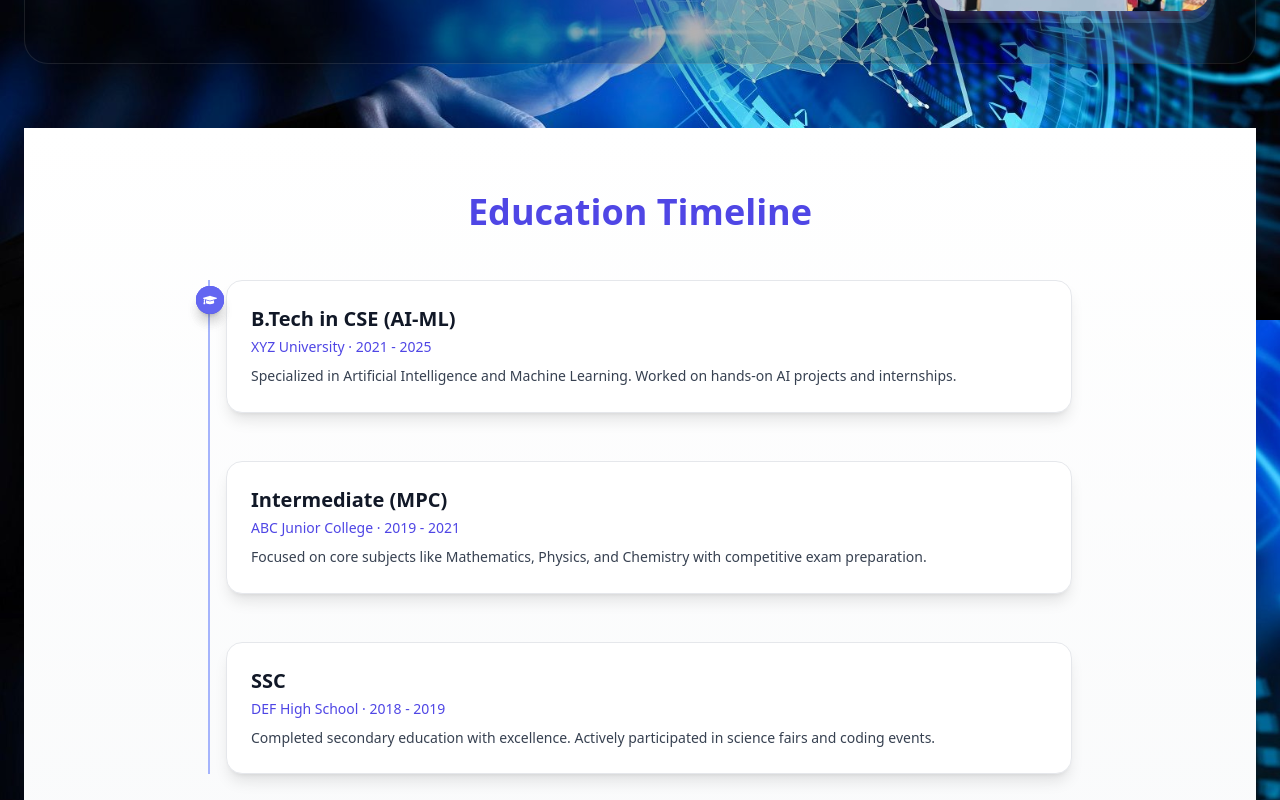
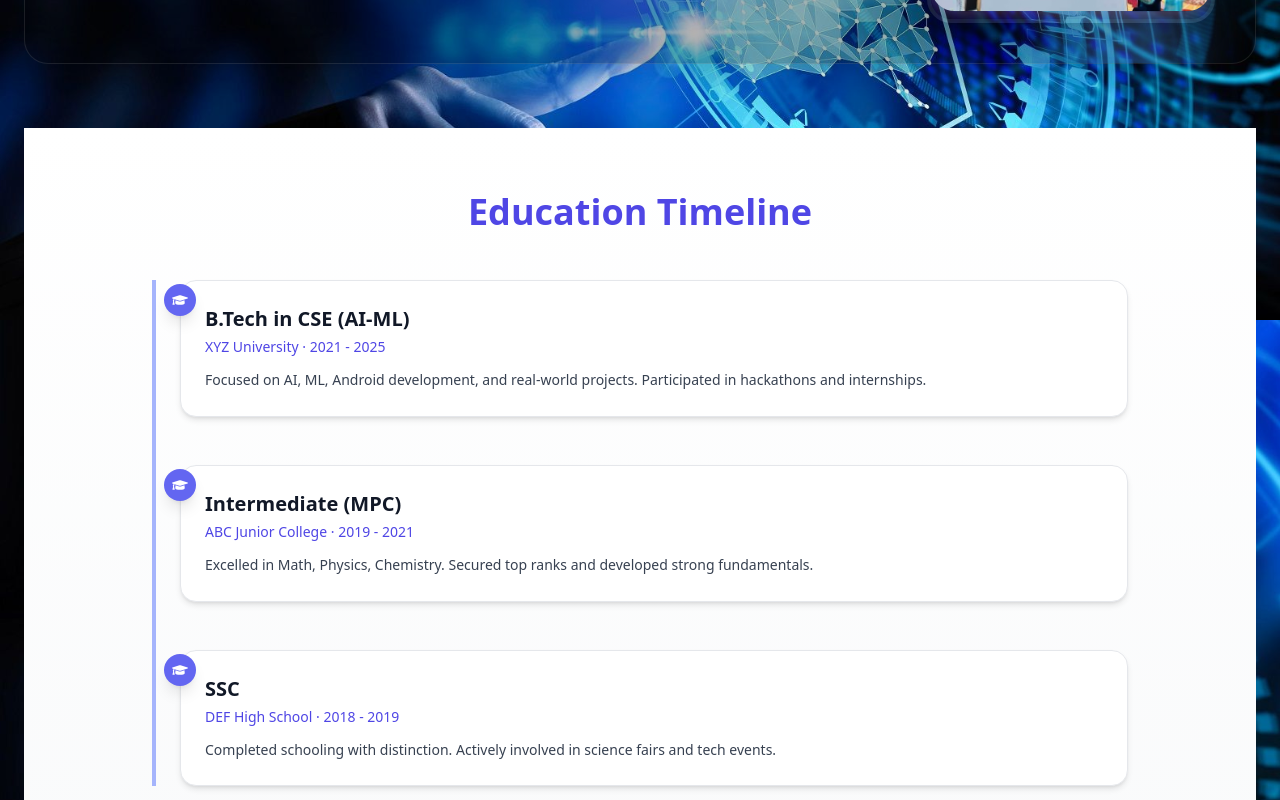
Before and after one commit to gayatrihub/my_port, a React (Create React App) app: page / in a window 1280 px wide. Shown: the part 1280-2080 px from the top of the page. Built offline with nearby package versions, Linux system fonts and the light colour scheme.

Commit message:
Update EducationTimeline.jsx

```diff
--- a/src/components/EducationTimeline.jsx
+++ b/src/components/EducationTimeline.jsx
@@ -8,54 +8,77 @@ const educationData = [
     institution: "XYZ University",
     year: "2021 - 2025",
     details:
-      "Specialized in Artificial Intelligence and Machine Learning. Worked on hands-on AI projects and internships.",
+      "Focused on AI, ML, Android development, and real-world projects. Participated in hackathons and internships.",
   },
   {
     degree: "Intermediate (MPC)",
     institution: "ABC Junior College",
     year: "2019 - 2021",
     details:
-      "Focused on core subjects like Mathematics, Physics, and Chemistry with competitive exam preparation.",
+      "Excelled in Math, Physics, Chemistry. Secured top ranks and developed strong fundamentals.",
   },
   {
     degree: "SSC",
     institution: "DEF High School",
     year: "2018 - 2019",
     details:
-      "Completed secondary education with excellence. Actively participated in science fairs and coding events.",
+      "Completed schooling with distinction. Actively involved in science fairs and tech events.",
   },
 ];
 
+const fadeInUp = {
+  hidden: { opacity: 0, y: 50 },
+  visible: (i) => ({
+    opacity: 1,
+    y: 0,
+    transition: {
+      delay: i * 0.2,
+      duration: 0.6,
+      ease: "easeOut",
+    },
+  }),
+};
+
 const EducationTimeline = () => {
   return (
-    <section id="education" className="py-16 bg-gradient-to-b from-white to-gray-50 dark:from-gray-900 dark:to-gray-800">
-      <div className="container mx-auto px-4 max-w-4xl">
-        <h2 className="text-4xl font-bold mb-12 text-center text-indigo-600 dark:text-indigo-400">
+    <section
+      id="education"
+      className="bg-gradient-to-b from-white to-gray-50 dark:from-gray-900 dark:to-gray-800 py-16"
+    >
+      <div className="max-w-5xl mx-auto px-6">
+        <motion.h2
+          initial={{ opacity: 0, scale: 0.8 }}
+          whileInView={{ opacity: 1, scale: 1 }}
+          transition={{ duration: 0.6 }}
+          viewport={{ once: true }}
+          className="text-4xl font-bold text-center text-indigo-600 dark:text-indigo-400 mb-12"
+        >
           Education Timeline
-        </h2>
+        </motion.h2>
 
-        <div className="relative border-l-2 border-indigo-300 dark:border-indigo-500">
+        <div className="relative border-l-4 border-indigo-300 dark:border-indigo-500">
           {educationData.map((edu, index) => (
             <motion.div
               key={index}
-              initial={{ opacity: 0, x: -30 }}
-              whileInView={{ opacity: 1, x: 0 }}
-              transition={{ duration: 0.5, delay: index * 0.2 }}
+              custom={index}
+              variants={fadeInUp}
+              initial="hidden"
+              whileInView="visible"
               viewport={{ once: true }}
-              className="mb-12 ml-4"
+              className="mb-12 ml-6 relative"
             >
-              <div className="absolute -left-[14px] top-1.5 bg-indigo-500 text-white w-7 h-7 rounded-full flex items-center justify-center shadow-lg">
-                <FaGraduationCap size={14} />
+              <div className="absolute -left-4 top-1 bg-indigo-500 text-white w-8 h-8 rounded-full flex items-center justify-center shadow-lg">
+                <FaGraduationCap size={16} />
               </div>
 
-              <div className="bg-white dark:bg-gray-900 border border-gray-200 dark:border-gray-700 shadow-lg p-6 rounded-2xl">
-                <h3 className="text-xl font-semibold text-gray-900 dark:text-white">
+              <div className="bg-white dark:bg-gray-900 border border-gray-200 dark:border-gray-700 shadow-md p-6 rounded-2xl">
+                <h3 className="text-xl font-bold text-gray-900 dark:text-white">
                   {edu.degree}
                 </h3>
-                <p className="text-sm text-indigo-600 dark:text-indigo-400 mt-1 font-medium">
+                <p className="text-sm text-indigo-600 dark:text-indigo-400 font-medium mt-1">
                   {edu.institution} &middot; {edu.year}
                 </p>
-                <p className="mt-2 text-gray-700 dark:text-gray-300 text-sm leading-relaxed">
+                <p className="text-sm text-gray-700 dark:text-gray-300 mt-3 leading-relaxed">
                   {edu.details}
                 </p>
               </div>
```
